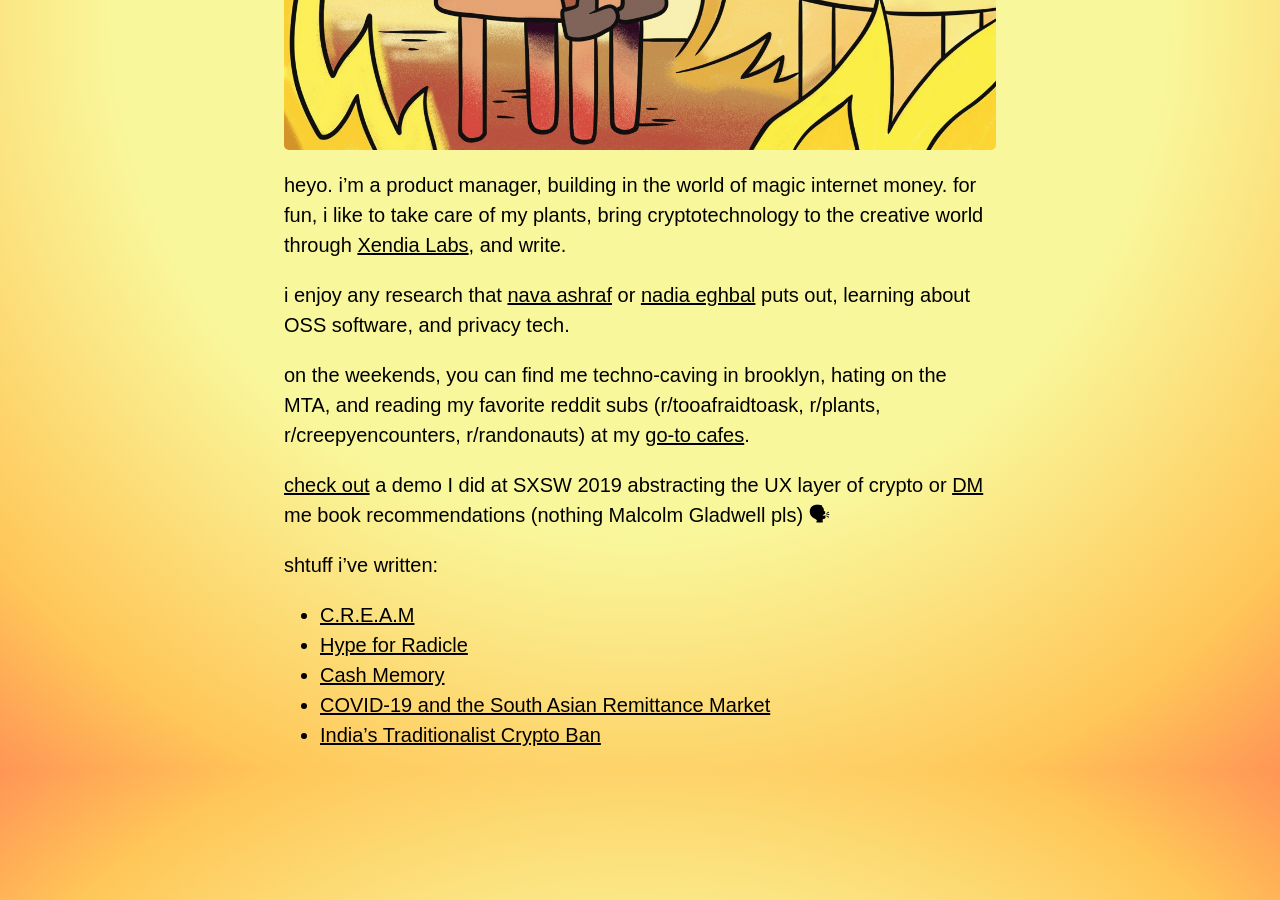
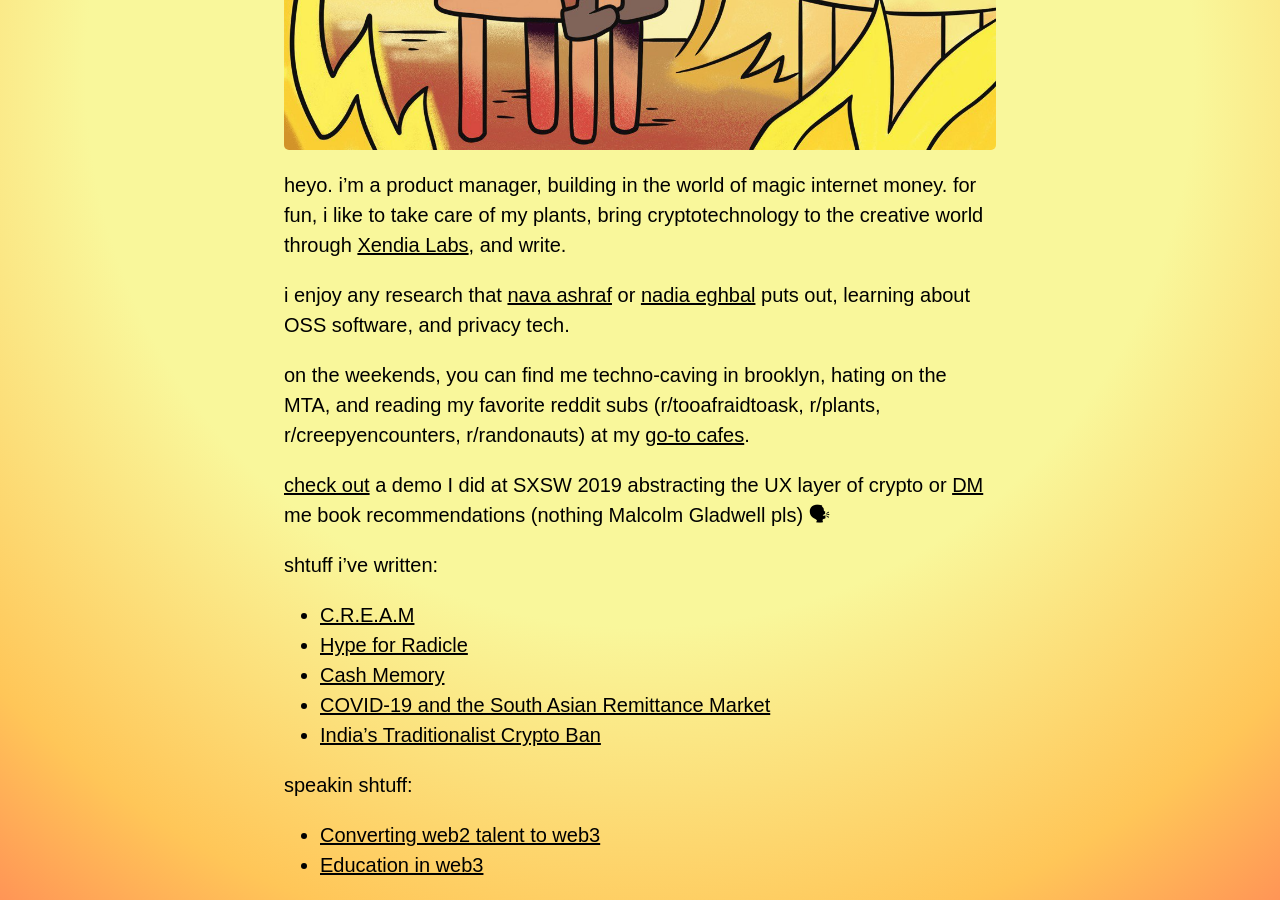
Before and after one commit to adeets-22/adeets-22.github.io, a Jekyll site: the page built from index.md, in a window 1280 px wide and 900 px high, scrolled down 753 px. Built offline with Jekyll 4.4.1, drawn with Linux system fonts in a browser that asks for light colours.

Commit message:
Update index.md

```diff
--- a/index.md
+++ b/index.md
@@ -21,3 +21,7 @@
 - [Cash Memory](https://onjuno.com/blog/what-is-cash-memory-and-why-fintechs-need-to-take-notice)
 - [COVID-19 and the South Asian Remittance Market](https://onjuno.com/blog/the-impact-of-covid-19-on-south-asian-remittance)
 - [India's Traditionalist Crypto Ban](https://thejuggernaut.com/article?id=7vkLiVyhWm5guuwTPcbTCl)
+
+speakin shtuff:
+- [Converting web2 talent to web3](https://vimeo.com/showcase/8950429/video/637517315)
+- [Education in web3](https://vimeo.com/showcase/8950429/video/637513467)
```
